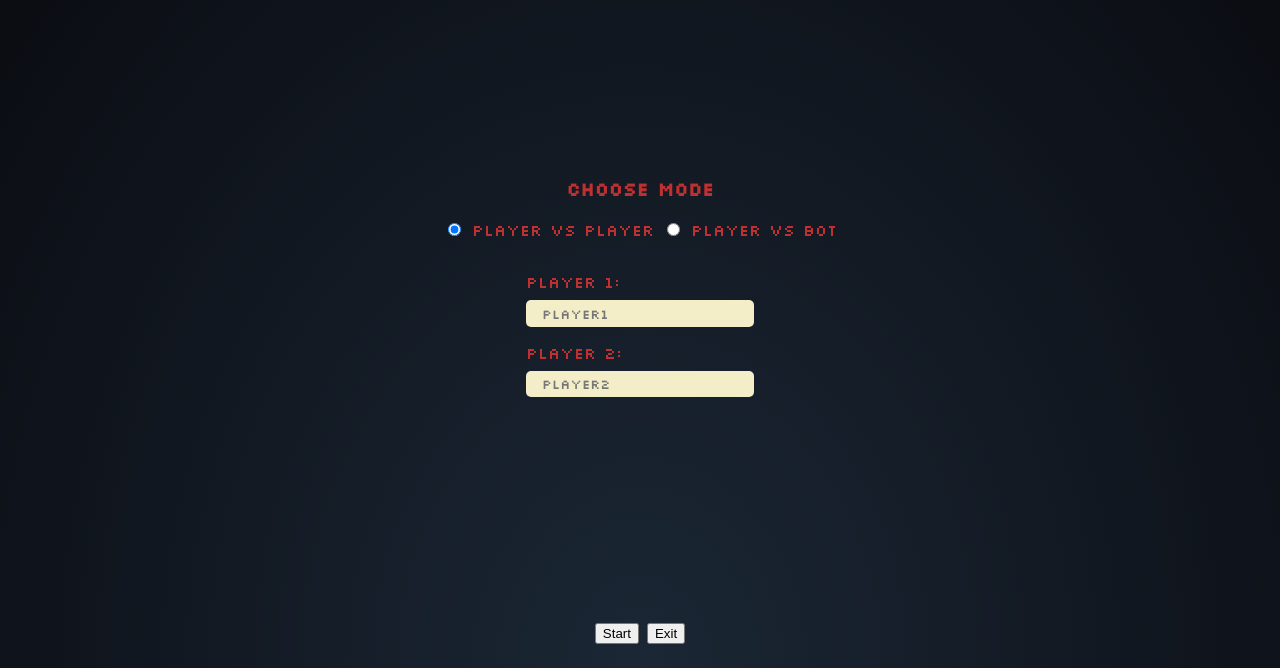
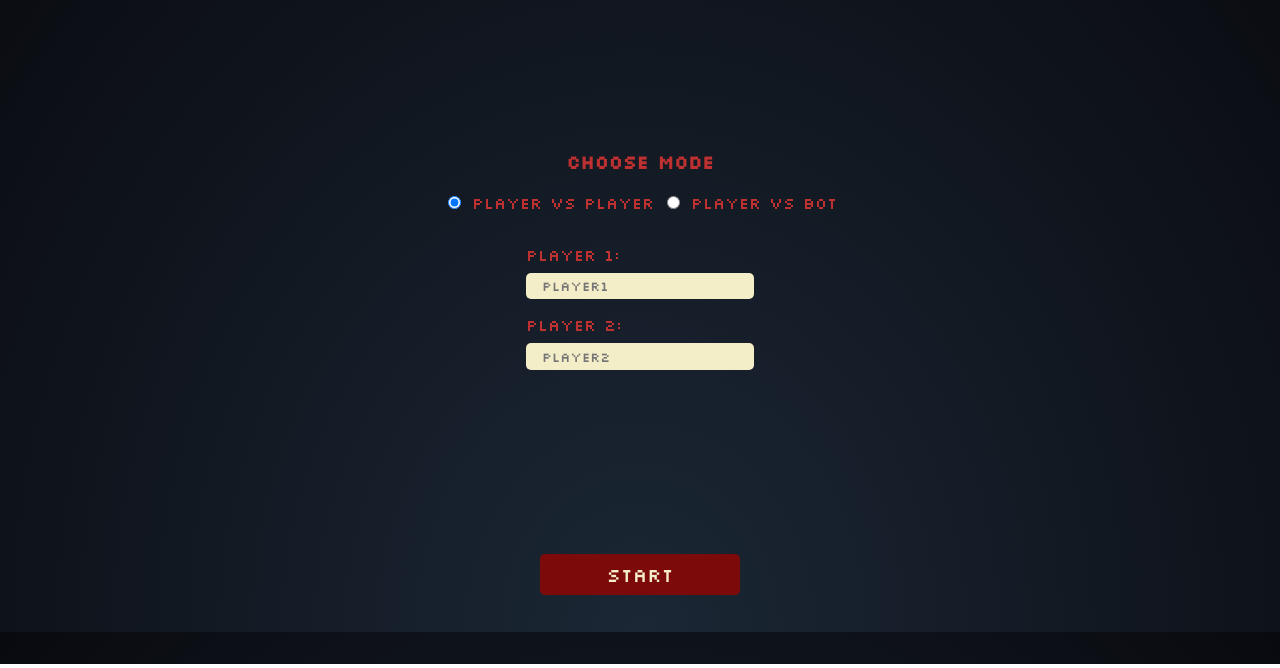
Before and after one commit to dd-mahn/Tic-Tac-Toe, a plain HTML site: page index.html in a window 1280 px wide. Shown: the part 136-804 px from the top of the page. Drawn offline with Linux system fonts and the light colour scheme.

Commit message:
clean code

```diff
--- a/style.css
+++ b/style.css
@@ -16,6 +16,7 @@ body{
     color: var(--text-color);
     font-family: 'Silkscreen', sans-serif;
     padding: 1rem;
+    height: 90vh;
 }
 
 .title{
@@ -77,12 +78,8 @@ body{
     cursor:default;
 }
 
-.d-on{
-    display:block !important;
-}
-
-.restart__btn{
-    display: none;
+.btn{
+    width: 200px;
     padding: .5rem 1rem;
     border:none;
     border-radius: 5px;
@@ -93,7 +90,14 @@ body{
     cursor: pointer;
 }
 
-.mode__form button:hover,
+.restart__btn,
+.exit__btn{
+    display: none;
+
+}
+
+.start__btn:hover,
+.exit__btn:hover,
 .restart__btn:hover{
     opacity: 0.8 !important;
     transition: .2s;
@@ -104,7 +108,7 @@ body{
     align-items: center;
     justify-content: center;
     flex-direction: column;
-    height: 80vh;
+    height: 70vh;
 }
 
 .mode__form form{
@@ -141,13 +145,9 @@ body{
     display: none;
 }
 
-.mode__form button{
-    padding: .5rem 1rem;
-    border:none;
-    border-radius: 5px;
-    background: var(--border-color);
-    color: var(--bg-color);
-    font-family: 'Silkscreen', sans-serif;
-    font-size: 1.2rem;
-    cursor: pointer;
+.buttons{
+    width: 100%;
+    display: flex;
+    justify-content: space-evenly;
+    align-items: center;
 }
```
